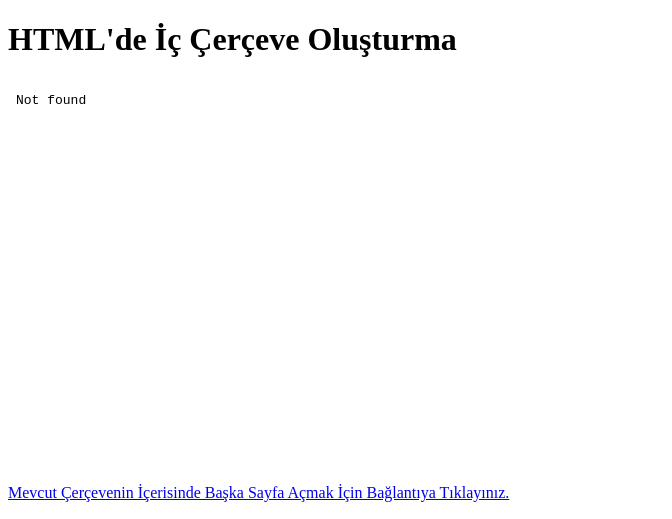
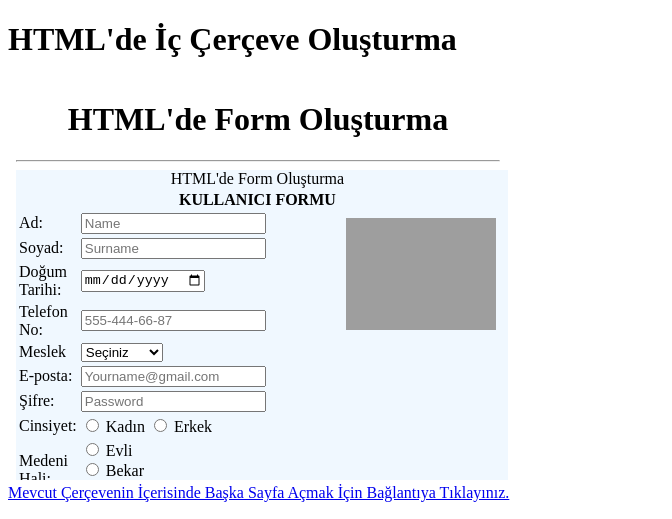
Before and after one commit to EmrahAKCAL/Web-Designing-HTML, a plain HTML site: page HTML-iç-çerçeve(iframes)/iframes.html in a window 1280 px wide. Shown: the top 519 px of the page, without its empty margins (0-672 px from the left). Drawn offline with Linux system fonts and the light colour scheme.

Commit message:
html-iframes

```diff
--- a/HTML-iç-çerçeve(iframes)/iframes.html
+++ b/HTML-iç-çerçeve(iframes)/iframes.html
@@ -8,7 +8,7 @@
 </head>
 <body>
     <h1>HTML'de İç Çerçeve Oluşturma</h1>
-    <iframe src="forms.html" frameborder="0" width="500" height="400" name="sayfa1"></iframe> <br>
+    <iframe src="../HTML-Form-Oluşturma/forms.html" frameborder="0" width="500" height="400" name="sayfa1"></iframe> <br>
     <a href="https://www.w3schools.com/html/html_iframe.asp" target="sayfa1"> Mevcut Çerçevenin İçerisinde Başka Sayfa Açmak İçin Bağlantıya Tıklayınız.</a>
     <div>
         <h2>HTML Ifrades Özelliği Kullanılarak Sayfaya Video Ekleme</h2>
```
